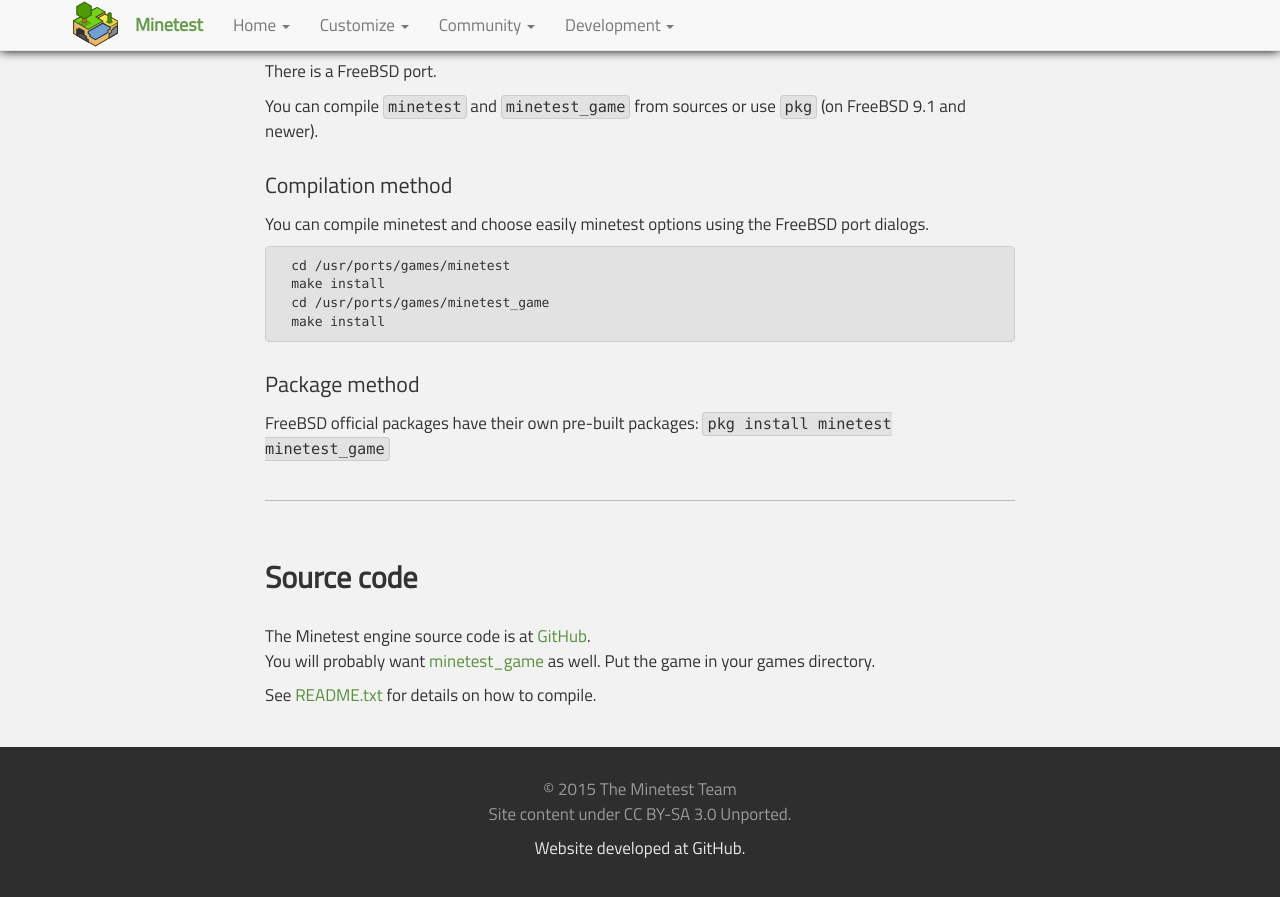
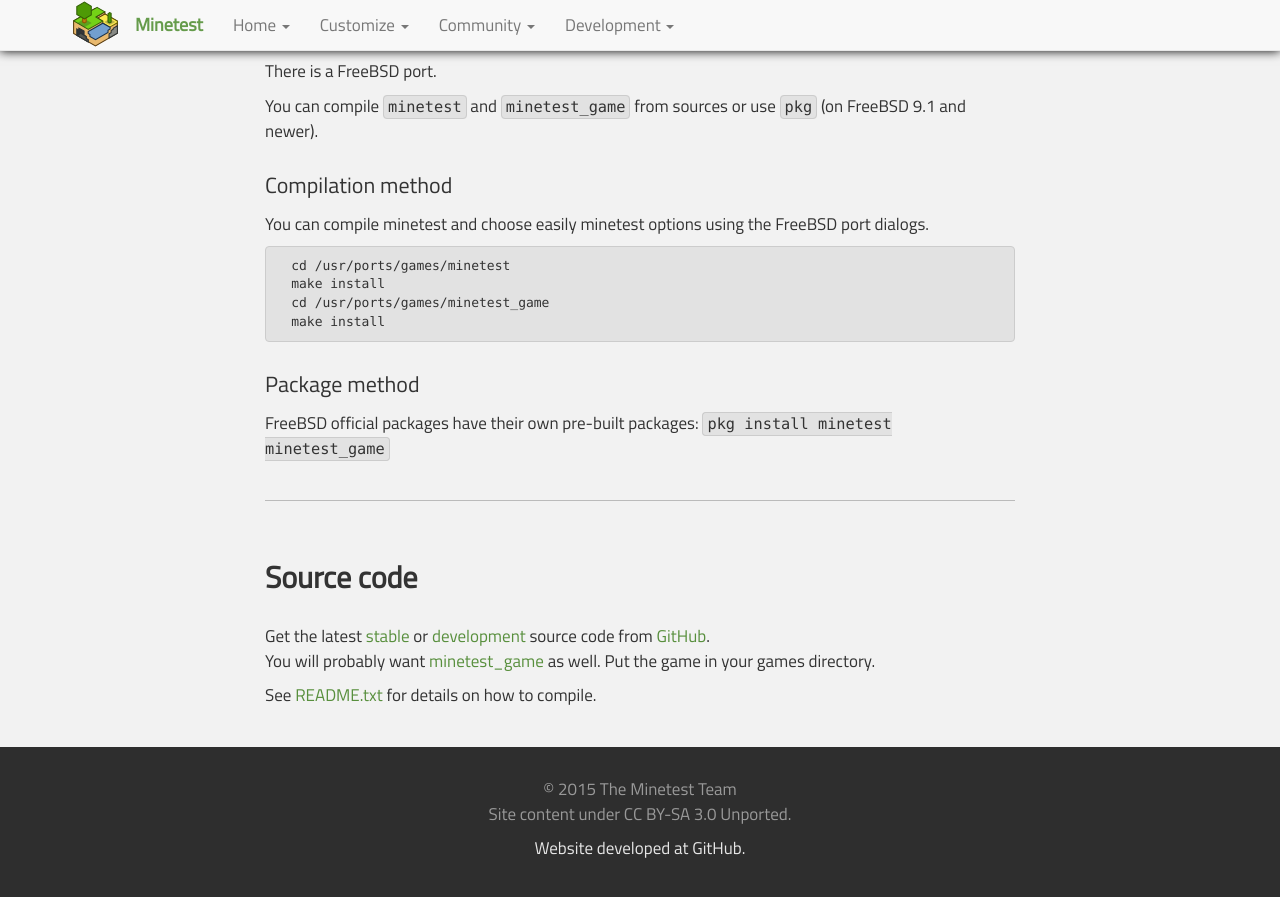
Before and after one commit to minetest/minetest.github.io, a Jekyll site: the page built from downloads.html, in a window 1280 px wide and 900 px high, scrolled down 2556 px. Shown: the top 897 px of the window. Built offline with Jekyll 4.4.1, drawn with Linux system fonts in a browser that asks for light colours; comment, search, counter and statistics services are not loaded.

Commit message:
Add link to stable source

```diff
--- a/downloads.html
+++ b/downloads.html
@@ -130,7 +130,10 @@ redirect_from:
 <div class="line"></div>
 <h2>Source code</h2>
 
-<p>The Minetest engine source code is at <a href="https://github.com/minetest/minetest">GitHub</a>.<br>
-You will probably want <a href="https://github.com/minetest/minetest_game">minetest_game</a> as well. Put the game in your games directory.</p>
+<p>Get the latest <a href="https://github.com/minetest/minetest/tree/stable-0.4">stable</a>
+or <a href="https://github.com/minetest/minetest">development</a> source code from
+<a href="https://github.com/minetest/minetest">GitHub</a>.<br>
+You will probably want <a href="https://github.com/minetest/minetest_game">minetest_game</a> as well.
+Put the game in your games directory.</p>
 
 <p>See <a href="https://github.com/minetest/minetest/blob/master/README.txt">README.txt</a> for details on how to compile.</p>
```
